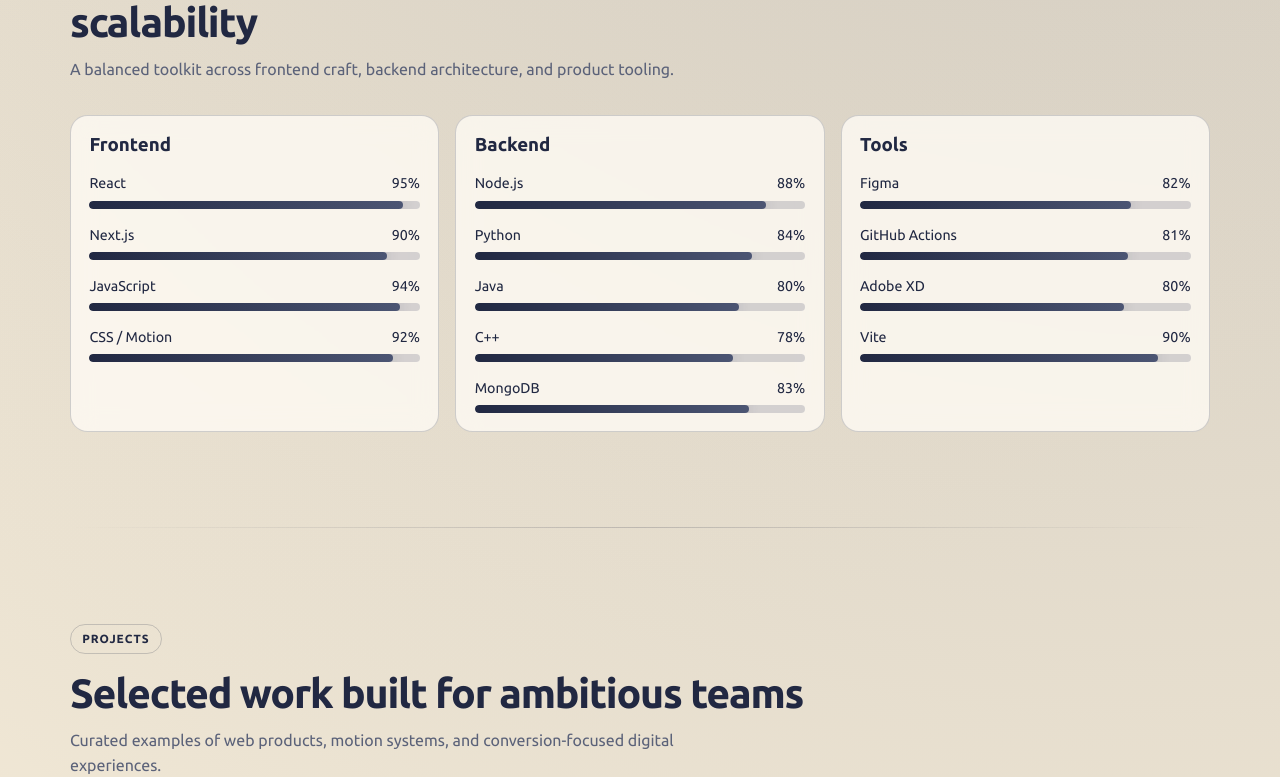
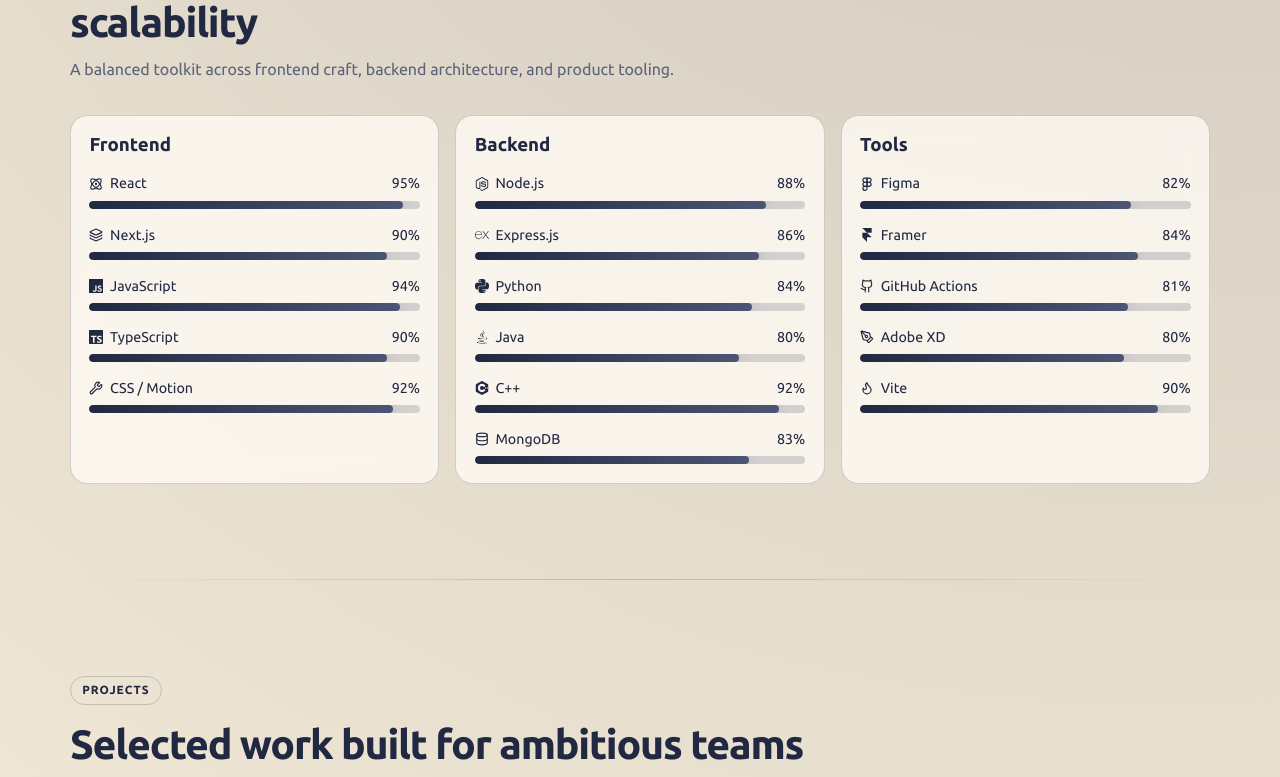
Before and after one commit to itsmierrrrr/Portfolio, a React (Vite) app: page / in a window 1280 px wide. Shown: the part 1967-2744 px from the top of the page. Built offline with nearby package versions, Linux system fonts and the light colour scheme.

Commit message:
update skills

```diff
--- a/package.json
+++ b/package.json
@@ -13,7 +13,8 @@
     "framer-motion": "^12.38.0",
     "lucide-react": "^0.577.0",
     "react": "^19.2.4",
-    "react-dom": "^19.2.4"
+    "react-dom": "^19.2.4",
+    "react-icons": "^5.6.0"
   },
   "devDependencies": {
     "@eslint/js": "^9.39.4",
--- a/src/components/Skills.jsx
+++ b/src/components/Skills.jsx
@@ -1,7 +1,49 @@
 import { motion } from 'framer-motion'
+import {
+  Atom,
+  Boxes,
+  Database,
+  Figma,
+  Flame,
+  Github,
+  Layers,
+  PenTool,
+  Wrench,
+} from 'lucide-react'
+import {
+  SiCplusplus,
+  SiCss,
+  SiExpress,
+  SiFramer,
+  SiJavascript,
+  SiNodedotjs,
+  SiPython,
+  SiTypescript,
+} from 'react-icons/si'
+import { FaJava } from 'react-icons/fa6'
 import SectionHeading from './SectionHeading'
 import { skillGroups } from '../data/portfolioData'
 import '../styles/Skills.css'
+
+const skillIcons = {
+  React: Atom,
+  'Next.js': Layers,
+  JavaScript: SiJavascript,
+  TypeScript: SiTypescript,
+  'CSS / Motion': SiCss,
+  'Node.js': SiNodedotjs,
+  'Express.js': SiExpress,
+  Python: SiPython,
+  Java: FaJava,
+  'C++': SiCplusplus,
+  MongoDB: Database,
+  Figma,
+  Framer: SiFramer,
+  'GitHub Actions': Github,
+  'Adobe XD': PenTool,
+  Vite: Flame,
+  Docker: Boxes,
+}
 
 function Skills() {
   return (
@@ -27,7 +69,14 @@
             {group.items.map((skill, index) => (
               <div className="skill-row" key={skill.name}>
                 <div className="skill-top">
-                  <span>{skill.name}</span>
+                  <span className="skill-name-with-icon">
+                    {(() => {
+                      const SkillIcon = skillIcons[skill.name] || Wrench
+
+                      return <SkillIcon size={14} aria-hidden="true" />
+                    })()}
+                    <span>{skill.name}</span>
+                  </span>
                   <span>{skill.level}%</span>
                 </div>
                 <div className="skill-track">
--- a/src/data/portfolioData.js
+++ b/src/data/portfolioData.js
@@ -75,6 +75,7 @@
       { name: 'React', level: 95 },
       { name: 'Next.js', level: 90 },
       { name: 'JavaScript', level: 94 },
+      { name: 'TypeScript', level: 90 },
       { name: 'CSS / Motion', level: 92 },
     ],
   },
@@ -82,9 +83,10 @@
     category: 'Backend',
     items: [
       { name: 'Node.js', level: 88 },
+      { name: 'Express.js', level: 86 },
       { name: 'Python', level: 84 },
       { name: 'Java', level: 80 },
-      { name: 'C++', level: 78 },
+      { name: 'C++', level: 92 },
       { name: 'MongoDB', level: 83 },
     ],
   },
@@ -92,6 +94,7 @@
     category: 'Tools',
     items: [
       { name: 'Figma', level: 82 },
+      { name: 'Framer', level: 84 },
       { name: 'GitHub Actions', level: 81 },
       { name: 'Adobe XD', level: 80 },
       //{ name: 'Docker', level: 76 },
--- a/src/styles/Skills.css
+++ b/src/styles/Skills.css
@@ -28,6 +28,16 @@
   font-size: 0.89rem;
 }
 
+.skill-name-with-icon {
+  display: inline-flex;
+  align-items: center;
+  gap: 0.42rem;
+}
+
+.skill-name-with-icon svg {
+  color: var(--accent);
+}
+
 .skill-track {
   height: 8px;
   border-radius: 999px;
```
Also changed, not shown: 1 other file (tests, documents, lock files or other folders).
